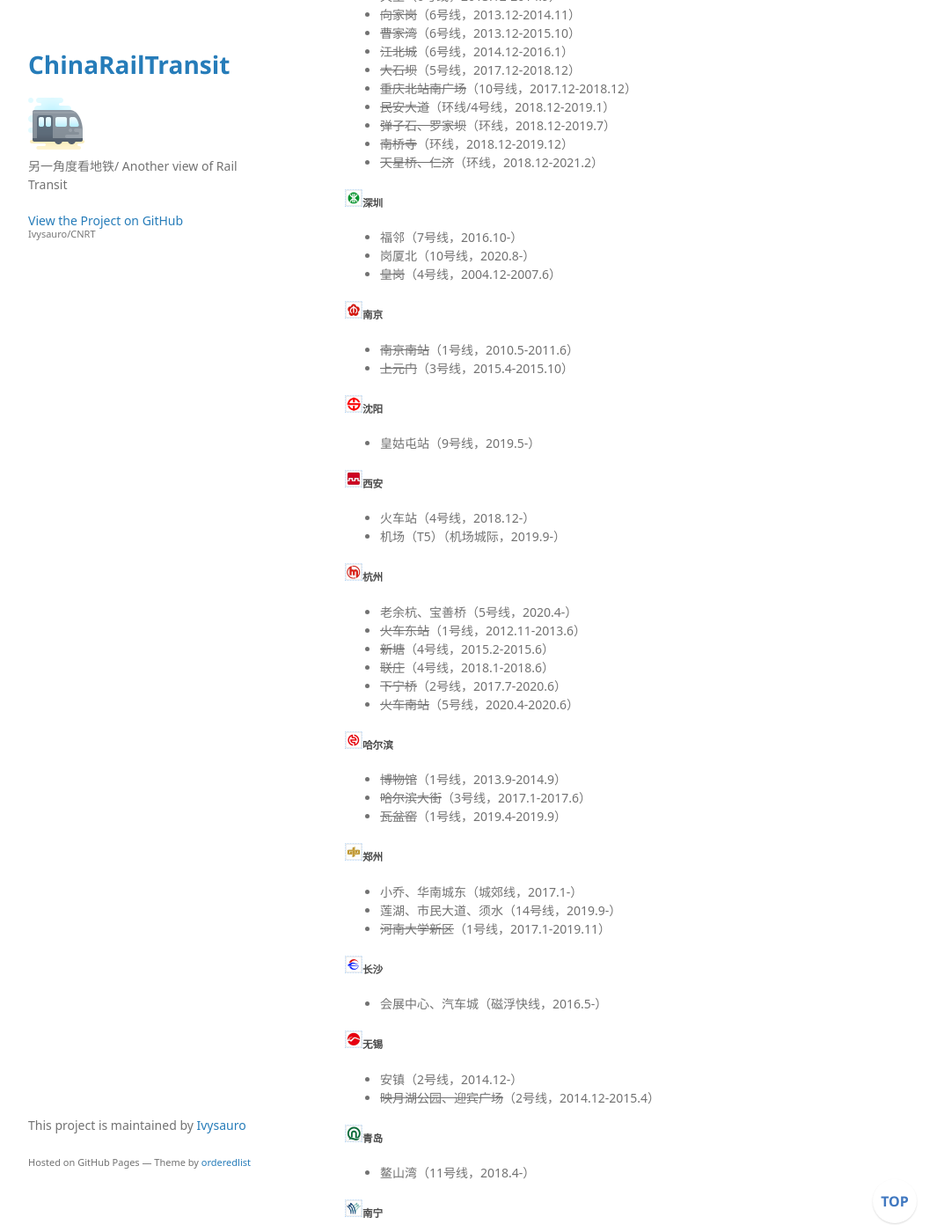
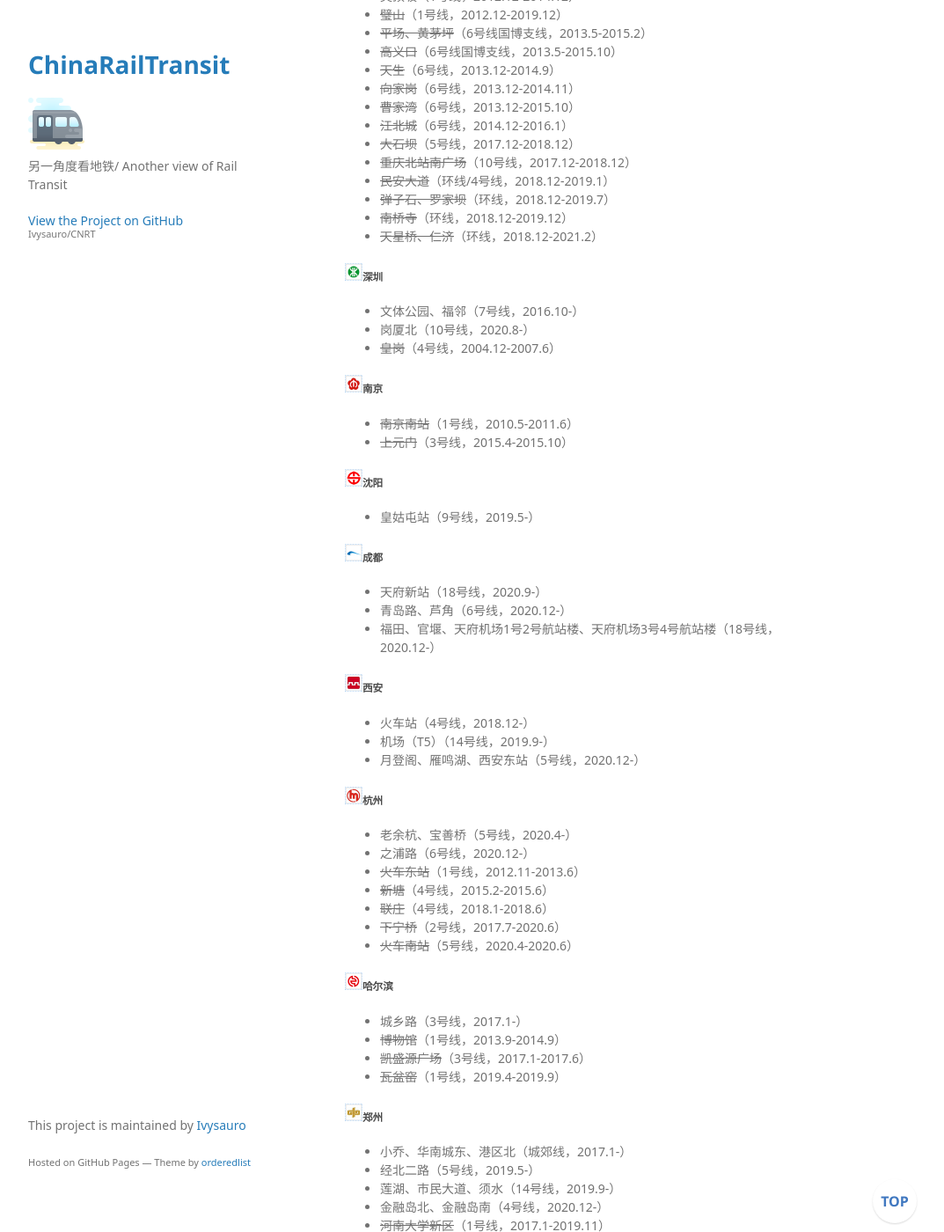
Before and after one commit to Ivysauro/CNRT, a Jekyll site: the page built from data/SpSta.md, in a window 1280 px wide and 1400 px high, scrolled down 4021 px. Shown: the whole window at 88% size, without its empty margins (178-1251 px from the left). Built offline with Jekyll 4.4.1, drawn with Linux system fonts in a browser that asks for light colours; some web fonts are replaced; our own code applies the rules of GitHub Pages for plain Markdown files; a script that is not in the unit is left out; some of the changed text lies outside the part shown.

Commit message:
🍊更新2020年暂缓开通数据

```diff
--- a/data/SpSta.md
+++ b/data/SpSta.md
@@ -95,6 +95,9 @@
 - ~~北辰科技园北~~（5号线，2018.10-2019.1）
 
 ##### <img src="https://raw.githubusercontent.com/Ivysauro/CNRT/master/images/city/sh.gif" width="20" hegiht="20"/>上海
+- 严御路（11号线，2013.8-）
+- 平庄公路（5号线，2018.12-）
+- 桂林路（15号线，2021.1-）
 - ~~东方体育中心~~（6号线，2007.12-2011.4）
 - ~~中华艺术宫~~（8号线，2007.12-2012.9）
 - ~~东方体育中心~~（8号线，2009.7-2011.4）
@@ -120,6 +123,7 @@
 
 ##### <img src="https://raw.githubusercontent.com/Ivysauro/CNRT/master/images/city/cc.gif" width="20" hegiht="20"/>长春
 - 东新路（4号线，2011.6-）
+- 西湖（2号线，2018.8-）
 - 龙翔（8号线，2018.10-）
 - ~~长春站~~（1号线，2017.6-2019.1）
 
@@ -171,7 +175,7 @@
 - ~~天星桥、仁济~~（环线，2018.12-2021.2）
 
 ##### <img src="https://raw.githubusercontent.com/Ivysauro/CNRT/master/images/city/sz.gif" width="20" hegiht="20"/>深圳
-- 福邻（7号线，2016.10-）
+- 文体公园、福邻（7号线，2016.10-）
 - 岗厦北（10号线，2020.8-）
 - ~~皇岗~~（4号线，2004.12-2007.6）
 
@@ -182,12 +186,19 @@
 ##### <img src="https://raw.githubusercontent.com/Ivysauro/CNRT/master/images/city/sy.gif" width="20" hegiht="20"/>沈阳
 - 皇姑屯站（9号线，2019.5-）
 
+##### <img src="https://raw.githubusercontent.com/Ivysauro/CNRT/master/images/city/cd.gif" width="20" hegiht="20"/>成都
+- 天府新站（18号线，2020.9-）
+- 青岛路、芦角（6号线，2020.12-）
+- 福田、官堰、天府机场1号2号航站楼、天府机场3号4号航站楼（18号线，2020.12-）
+
 ##### <img src="https://raw.githubusercontent.com/Ivysauro/CNRT/master/images/city/xa.gif" width="20" hegiht="20"/>西安
 - 火车站（4号线，2018.12-）
-- 机场（T5）（机场城际，2019.9-）
+- 机场（T5）（14号线，2019.9-）
+- 月登阁、雁鸣湖、西安东站（5号线，2020.12-）
 
 ##### <img src="https://raw.githubusercontent.com/Ivysauro/CNRT/master/images/city/hz.gif" width="20" hegiht="20"/>杭州
 - 老余杭、宝善桥（5号线，2020.4-）
+- 之浦路（6号线，2020.12-）
 - ~~火车东站~~（1号线，2012.11-2013.6）
 - ~~新塘~~（4号线，2015.2-2015.6）
 - ~~联庄~~（4号线，2018.1-2018.6）
@@ -195,13 +206,16 @@
 - ~~火车南站~~（5号线，2020.4-2020.6）
 
 ##### <img src="https://raw.githubusercontent.com/Ivysauro/CNRT/master/images/city/hrb.gif" width="20" hegiht="20"/>哈尔滨
+- 城乡路（3号线，2017.1-）
 - ~~博物馆~~（1号线，2013.9-2014.9）
-- ~~哈尔滨大街~~（3号线，2017.1-2017.6）
+- ~~凯盛源广场~~（3号线，2017.1-2017.6）
 - ~~瓦盆窑~~（1号线，2019.4-2019.9）
 
 ##### <img src="https://raw.githubusercontent.com/Ivysauro/CNRT/master/images/city/zz.gif" width="20" hegiht="20"/>郑州
-- 小乔、华南城东（城郊线，2017.1-）
+- 小乔、华南城东、港区北（城郊线，2017.1-）
+- 经北二路（5号线，2019.5-）
 - 莲湖、市民大道、须水（14号线，2019.9-）
+- 金融岛北、金融岛南（4号线，2020.12-）
 - ~~河南大学新区~~（1号线，2017.1-2019.11）
 
 ##### <img src="https://raw.githubusercontent.com/Ivysauro/CNRT/master/images/city/cs.gif" width="20" hegiht="20"/>长沙
@@ -213,6 +227,8 @@
 
 ##### <img src="https://raw.githubusercontent.com/Ivysauro/CNRT/master/images/city/qd.gif" width="20" hegiht="20"/>青岛
 - 鳌山湾（11号线，2018.4-）
+- 海信桥（2号线，2019.12-）
+- 胶东机场（8号线，2020.12-）
 
 ##### <img src="https://raw.githubusercontent.com/Ivysauro/CNRT/master/images/city/nn.gif" width="20" hegiht="20"/>南宁
 - 东沟岭（3号线，2019.6-）
@@ -234,6 +250,9 @@
 
 ##### <img src="https://raw.githubusercontent.com/Ivysauro/CNRT/master/images/city/mo.gif" width="20" hegiht="20"/>澳门
 - 莲花圆形地（氹仔线，2019.12-）
+
+##### <img src="https://raw.githubusercontent.com/Ivysauro/CNRT/master/images/city/ty.gif" width="20" hegiht="20"/>太原
+- 化章西街（2号线，2020.12-）
 
 ### 换乘
 #### 同台换乘
```
